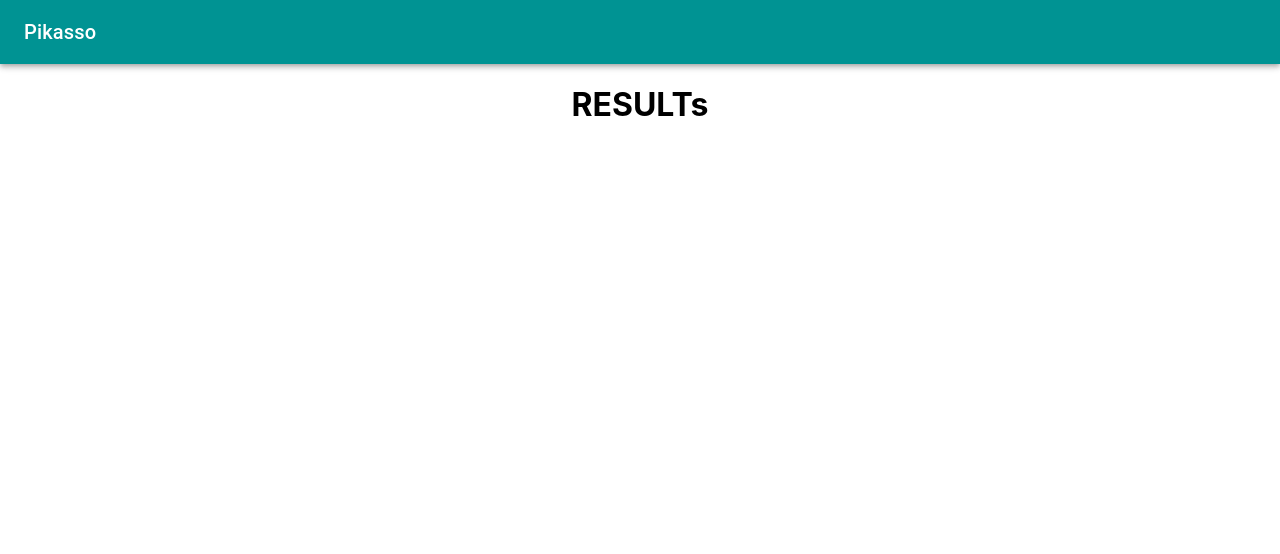
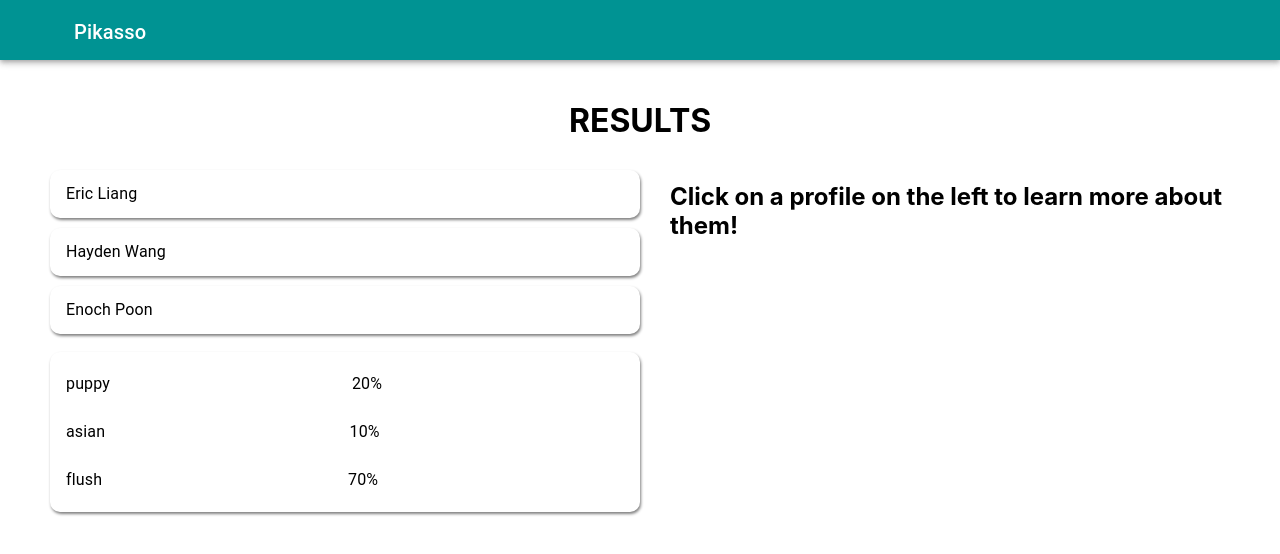
Before and after one commit to kebbles/Pikasso, a React (Create React App) app: page /result in a window 1280 px wide. Shown: the top 554 px of the page. Built offline with nearby package versions, Linux system fonts and the light colour scheme.

Commit message:
sketch for more items

```diff
--- a/src/App.scss
+++ b/src/App.scss
@@ -35,3 +35,10 @@ header.app-bar {
     transform: rotate(360deg);
   }
 }
+
+.MuiAppBar-root {
+  height: 60px;
+  > * {
+    margin: auto 50px;
+  }
+}
--- a/src/Results/index.js
+++ b/src/Results/index.js
@@ -1,21 +1,112 @@
 import React, { Component } from 'react';
-import MatchDetailsModal from './MatchDetailsModal/index.js';
+import {
+    List,
+    ListItem,
+    ListItemText,
+    CircularProgress
+} from '@material-ui/core';
+import './styles.scss';
+export default class Results extends Component {
 
-export default class Results extends Component {
-    state = {
-        selected: -1,
-        results: []
-    };
+    constructor(props){
+        super(props);
+
+        this.state = {
+            selected: -1
+        }
+    }
     componentDidMount() {
         //make api call to get results
-        const data = [];
-        this.setState({ results: data });
+        const data = [
+            {
+                name: 'Eric Liang',
+                info: 'He loves piano and thinks front-end is stupid'
+            },
+            {
+                name: 'Hayden Wang',
+                info: 'He didn\'nt sleep last night'
+            },
+            {
+                name: 'Enoch Poon',
+                info: 'Has no idea what he\'s doing'
+            }
+        ];
+
+        const imageData = {
+            'puppy': 20,
+            'asian': 10,
+            'flush': 70,
+        }
+
+        setTimeout(() => {
+            this.setState({ results: data, imageData: imageData });
+        }, 500);
+    }
+
+    renderMatchList = () => {
+        return (
+            <List>
+                {this.state.results.map((r, i) => {
+                    return (
+                        <ListItem
+                        button
+                        className="match__item"
+                        key={i}
+                        onClick={() => this.setState({selected: i})}
+                        selected={i === this.state.selected}>
+                            <ListItemText primary={r.name} className="listText" />
+                        </ListItem>
+                    )
+                })}
+            </List>
+        )
+    }
+
+    renderImageData = () => {
+        return (
+            <List className="image-data__list">
+                {Object.entries(this.state.imageData).map(([name, percent], i) => {
+                    return (<ListItem
+                    className="image-data__item"
+                    key={name}
+                    >
+                        <ListItemText primary={name} />
+                        <ListItemText primary={`${percent}%`} />
+                    </ListItem>)
+                })}
+            </List>
+        )
     }
     render() {
+        const { selected } = this.state;
         return (
-            <div>
-                <h1>RESULTs</h1>
-                {/* <MatchDetailsModal results={this.state.results} selected={this.state.selected} /> */}
+            <div className="results-wrapper">
+            <h1 className="results-title">RESULTS</h1>
+
+                {this.state.results === undefined || this.state.imageData === undefined ? (
+                        <div className="loading-screen">
+                            <CircularProgress disableShrink className="loading-icon" size={100}/>
+                        </div>
+                ) : (
+                    <div className="content">
+                        <div className="column-left">
+                            {this.renderMatchList()}
+                            {this.renderImageData()}
+                        </div>
+                        <div className="column-right">
+                            {selected === -1? (
+                                <h2>Click on a profile on the left to learn more about them!</h2>
+                            ) : (
+                                <div className="profile-info">
+                                    <h2>{this.state.results[selected].name}</h2>
+                                    <p>{this.state.results[selected].info}</p>
+                                </div>
+                            )}
+                        </div>
+                    </div>
+                )}
+
+
             </div>
         );
     }
--- /dev/null
+++ b/src/Results/styles.scss
@@ -0,0 +1,59 @@
+.results-wrapper {
+    text-align: left;
+    padding: 20px;
+}
+
+.results-title {
+    text-align: center;
+}
+
+.content {
+    display: flex;
+
+    > * {
+        flex: 1;
+    }
+
+    .column-left {
+        padding-left: 30px;
+        padding-right: 30px;
+
+        .MuiList-root {
+            .match__item {
+                box-shadow: 1px 2px 3px 0 gray;
+                border-radius: 10px;
+                margin-bottom: 10px;
+                transition: background-color 0.2s;
+
+                &.Mui-selected {
+                    background-color: #009393;
+                    .listText {
+                        color: white;
+                    }
+                }
+            }
+        }
+    }
+}
+
+.loading {
+    &-screen {
+        display: flex;
+        justify-content: space-around;
+    }
+    &-icon{
+        animation: spinning 0.5s linear infinite !important;
+    }
+}
+
+@keyframes spinning {
+    from {transform: rotate(0deg);}
+    to {transform: rotate(360deg);}
+}
+
+.image-data {
+    &__list {
+        box-shadow: 1px 2px 3px 0 gray;
+        border-radius: 10px;
+    }
+}
```
Also changed, not shown: src/Results/MatchDetailsModal/index.css (deleted), src/Results/MatchDetailsModal/index.js (deleted), src/Results/index.css (deleted).
